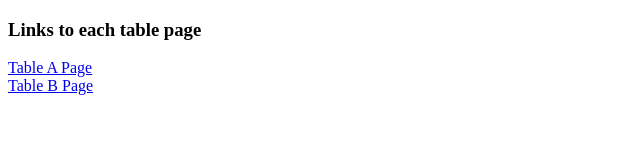
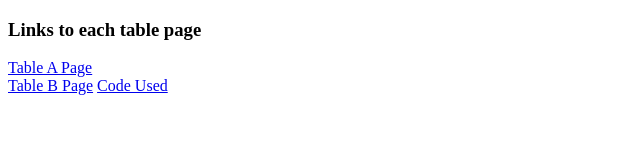
Before and after one commit to Nixolad/CS767-Homework_1, a plain HTML site: page index.html in a window 1280 px wide. Shown: the whole page, without its empty margins (0-640 px from the left). Drawn offline with Linux system fonts and the light colour scheme.

Commit message:
Update index.html

```diff
--- a/index.html
+++ b/index.html
@@ -8,4 +8,5 @@
     <h3>Links to each table page</h3>
     <a href="tableA_page.html">Table A Page</a> <br/>
     <a href="tableB_page.html">Table B Page</a>
+    <a href="https://github.com/Nixolad/CS767-Homework_1">Code Used</a>
 </html>
```
